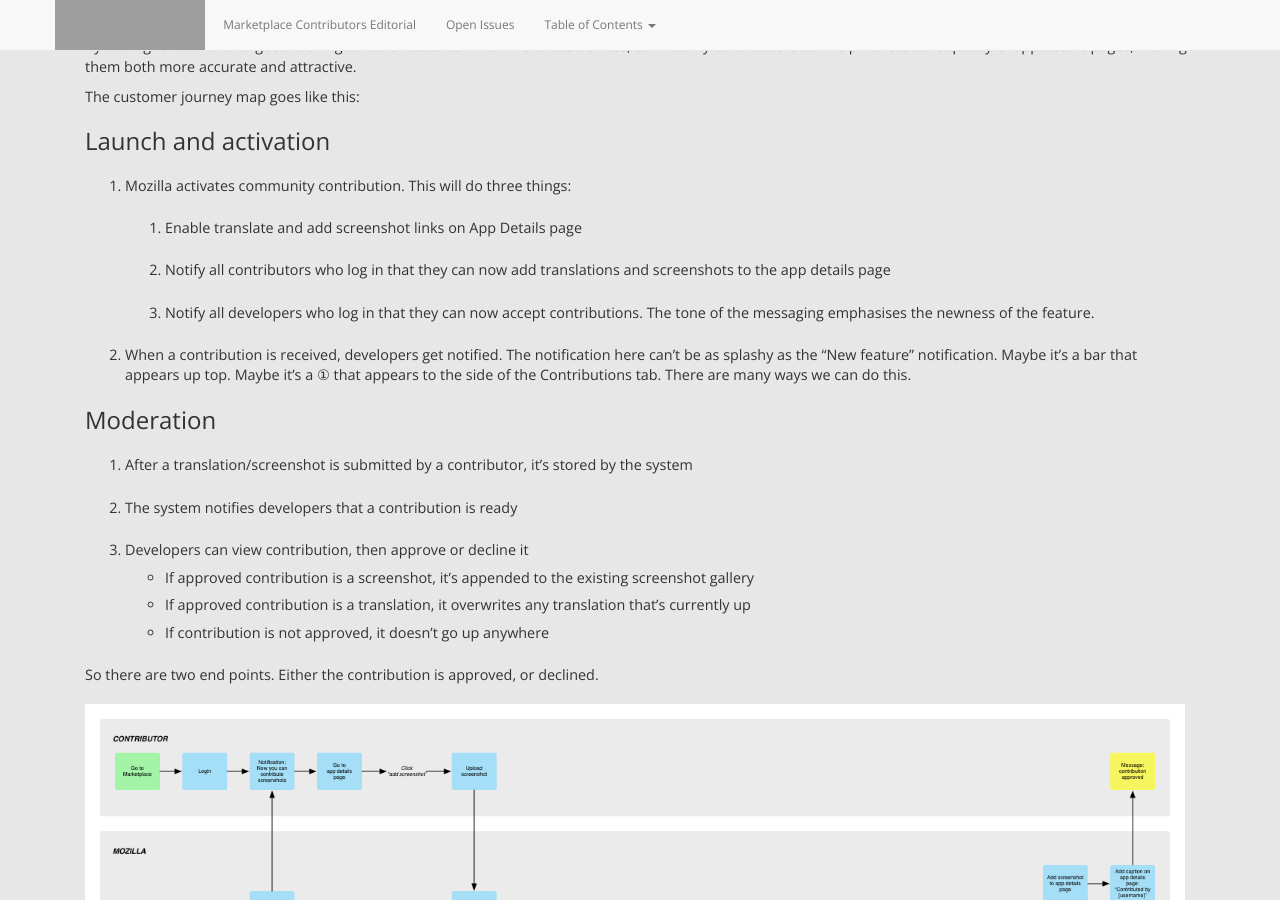
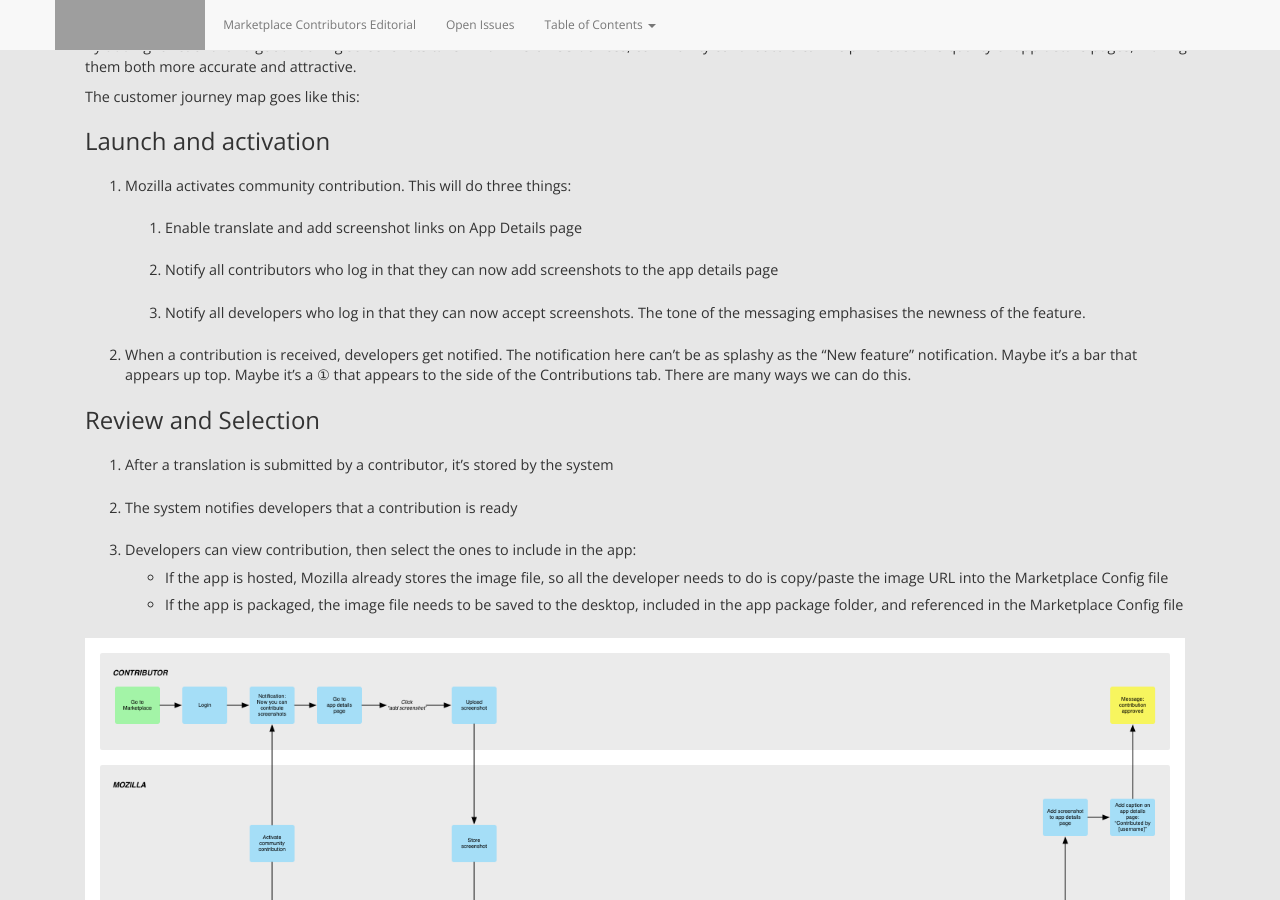
Before and after one commit to MarketplaceUX/marketplace-community-editorial, a Jekyll site: the page built from customerJourney-screenshots.html, in a window 1280 px wide and 900 px high, scrolled down 271 px. Built offline with Jekyll 4.4.1, drawn with Linux system fonts in a browser that asks for light colours; nearby versions of some CDN libraries; grey boxes are pictures that could not be loaded.

Commit message:
Update customer journey map descriptions

```diff
--- a/concept-screenshots.html
+++ b/concept-screenshots.html
@@ -24,7 +24,7 @@
 
     <img src="img/screenshot-contribution-launch-message-ui-mockup-v1.0.jpg" width="1100">
 
-    <h2>Notify</h2>
+    <h3>Notify</h3>
 
     <p class="longText">Notification of new contributions that come in:</p>
 
@@ -39,7 +39,7 @@
 
     <img src="img/screenshot-contribution-notification-ui-mockup-v1.0.jpg">
 
-    <h2>View</h2>
+    <h3>View</h3>
 
     <p class="longText">View contributions, ordered by date submitted in descending order (latest submitted first). In this interface, a developer can either:</p>
 
--- a/customerJourney-screenshots.html
+++ b/customerJourney-screenshots.html
@@ -27,28 +27,25 @@
       <li>Mozilla activates community contribution. This will do three things:
         <ol>
           <li>Enable translate and add screenshot links on App Details page</li>
-          <li>Notify all contributors who log in that they can now add translations and screenshots to the app details page</li>
-          <li>Notify all developers who log in that they can now accept contributions. The tone of the messaging emphasises the newness of the feature.</li>
+          <li>Notify all contributors who log in that they can now add screenshots to the app details page</li>
+          <li>Notify all developers who log in that they can now accept screenshots. The tone of the messaging emphasises the newness of the feature.</li>
         </ol>
       </li>
       <li>When a contribution is received, developers get notified. The notification here can’t be as splashy as the “New feature” notification. Maybe it’s a bar that appears up top. Maybe it’s a ① that appears to the side of the Contributions tab. There are many ways we can do this.</li>
     </ol>
 
-    <h3>Moderation</h3>
+    <h3>Review and Selection</h3>
 
     <ol class="longText">
-      <li>After a translation/screenshot is submitted by a contributor, it’s stored by the system</li>
+      <li>After a translation  is submitted by a contributor, it’s stored by the system</li>
       <li>The system notifies developers that a contribution is ready</li>
-      <li>Developers can view contribution, then approve or decline it
+      <li>Developers can view contribution, then select the ones to include in the app:
         <ul>
-          <li>If approved contribution is a screenshot, it’s appended to the existing screenshot gallery</li>
-          <li>If approved contribution is a translation, it overwrites any translation that’s currently up</li>
-          <li>If contribution is not approved, it doesn’t go up anywhere</li>
+          <li>If the app is hosted, Mozilla already stores the image file, so all the developer needs to do is copy/paste the image URL into the Marketplace Config file</li>
+          <li>If the app is packaged, the image file needs to be saved to the desktop, included in the app package folder, and referenced in the Marketplace Config file</li>
         </ul>
       </li>
     </ol>
-
-    <p class="longText">So there are two end points. Either the contribution is approved, or declined.</p>
 
     <img src="img/customer-journey-map-screenshots.png" width="1100">
 
```
